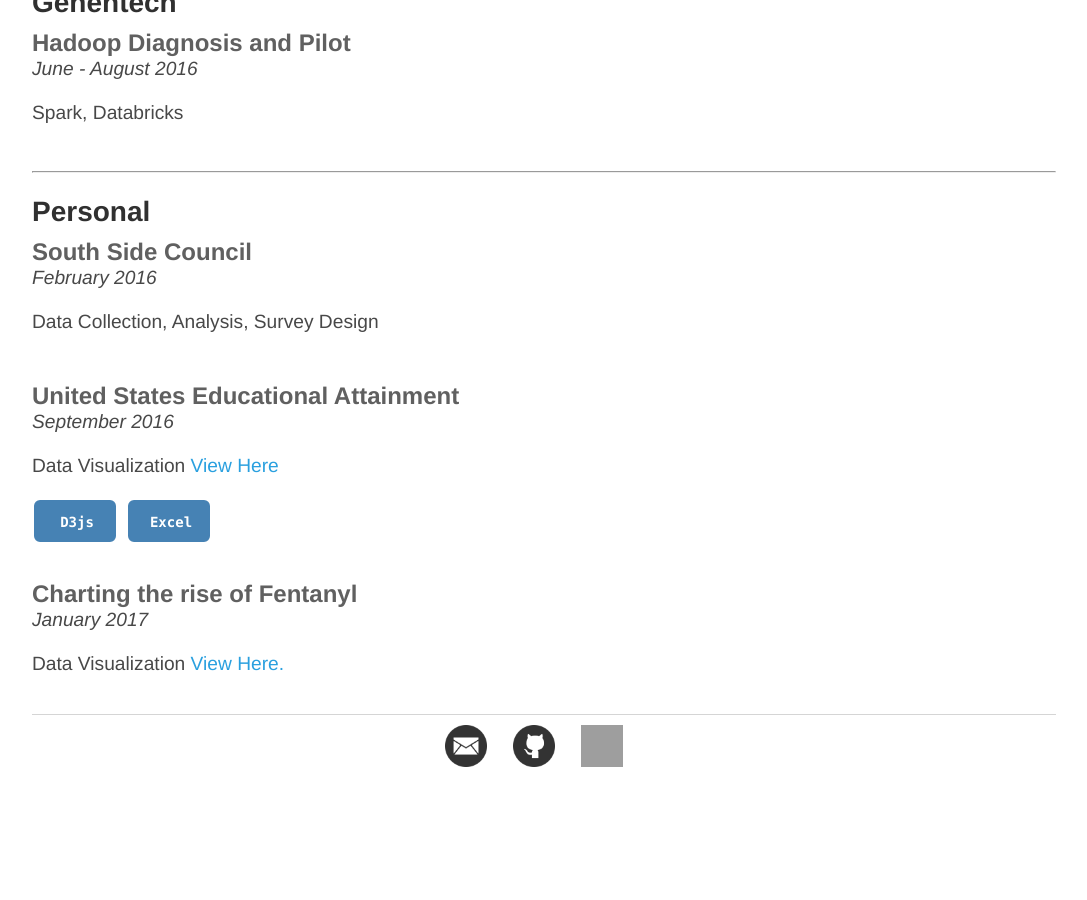
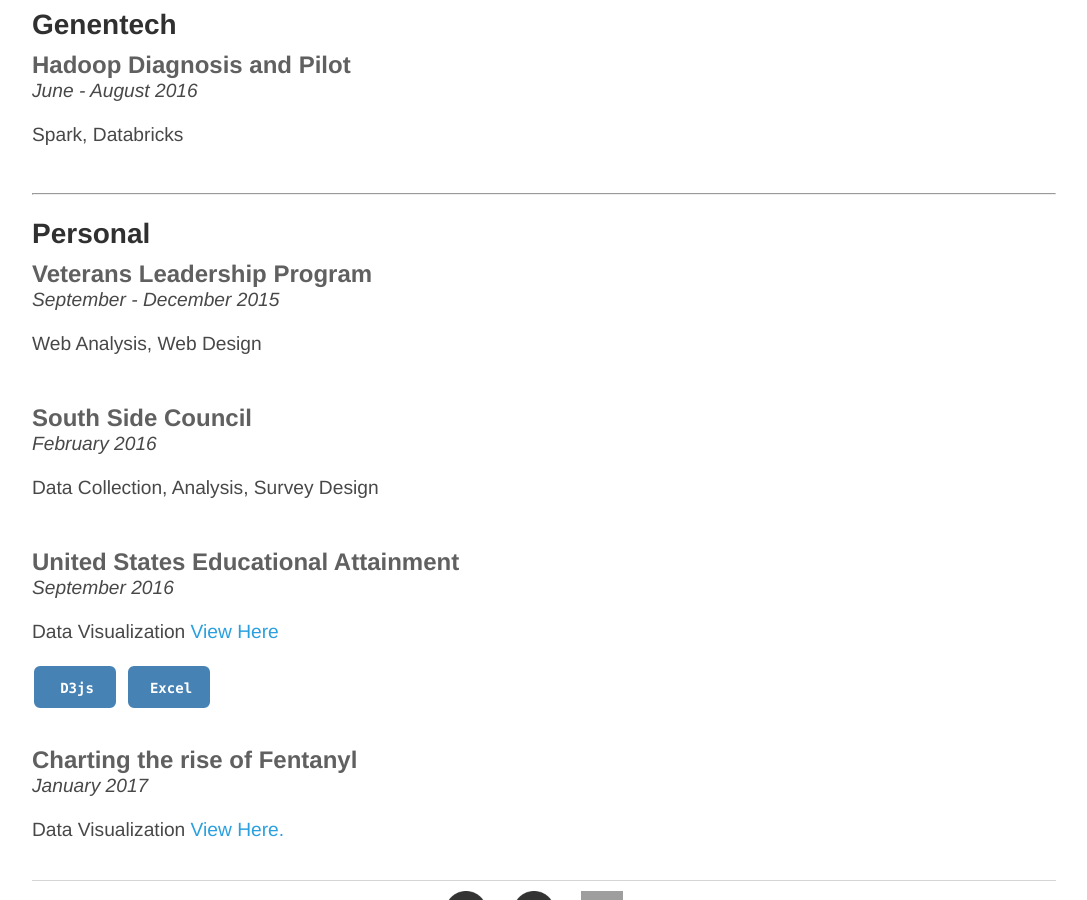
Before and after one commit to NeilBardhan/neilbardhan.github.io, a Jekyll site: the page built from projects/index.html, in a window 1280 px wide and 900 px high, scrolled down 3651 px. Shown: the whole window, without its empty margins (96-1183 px from the left). Built offline with Jekyll 4.4.1, drawn with Linux system fonts in a browser that asks for light colours; before the commit the page ends 4448 px from its top, so only the background shows below that; some of the changed text lies outside the part shown; grey boxes are pictures that could not be loaded.

Commit message:
Update index.html

```diff
--- a/projects/index.html
+++ b/projects/index.html
@@ -34,9 +34,10 @@
 
 		<li><h4>Personal</h4>
 			<ul>
-				<li><a href="#project12">South Side Council</a></li>
-				<li><a href="#project13">United States Educational Attainment</a></li>
-				<li><a href="#project14">Charting the rise of Fentanyl</a></li>
+				<li><a href="#project12">Veterans Leadership Program</a></li>
+				<li><a href="#project13">South Side Council</a></li>
+				<li><a href="#project14">United States Educational Attainment</a></li>
+				<li><a href="#project15">Charting the rise of Fentanyl</a></li>
 			</ul>
 		</li>
 	</ul>
@@ -244,13 +245,20 @@
 
 	<h2>Personal</h2>
 	<div id="project12">
+		<h3>Veterans Leadership Program</h3>
+		<p><em>September - December 2015</em></p>
+		<p>Web Analysis, Web Design</p>
+	</div>
+	<br>
+
+	<div id="project13">
 		<h3>South Side Council</h3>
 		<p><em>February 2016</em></p>
 		<p>Data Collection, Analysis, Survey Design</p>
 	</div>
 	<br>
 
-	<div id="project13">
+	<div id="project14">
 		<h3>United States Educational Attainment</h3>
 		<p><em>September 2016</em></p>
 		<p>Data Visualization <a href = "highschool.html">View Here</a> </p>
@@ -271,7 +279,7 @@
 	</div>
 	<br>
 
-	<div id="project14">
+	<div id="project15">
 		<h3>Charting the rise of Fentanyl</h3>
 		<p><em>January 2017</em></p>
 		<p>Data Visualization <a href = "groupedbarplot.html">View Here.</a></p>
```
